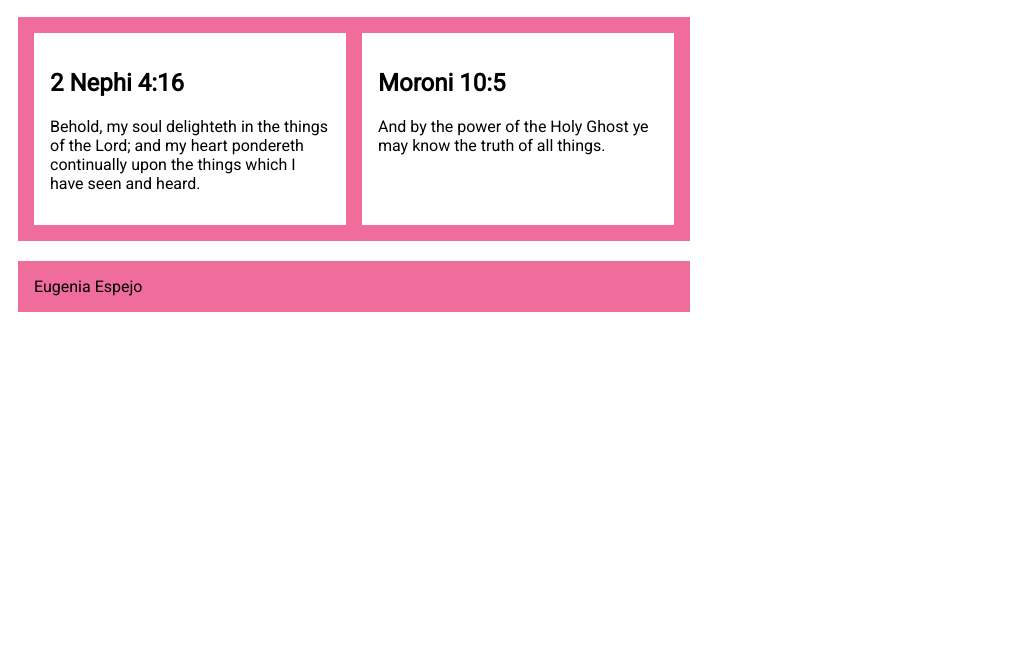
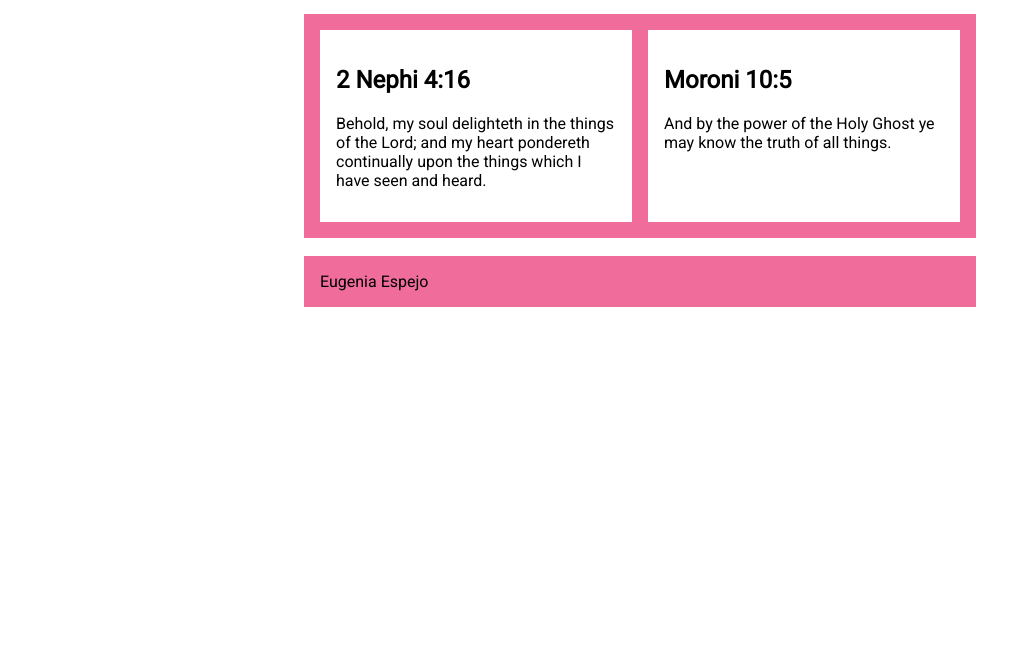
Before and after one commit to euge86/wdd131, a plain HTML site: page week02/media-query.html in a window 1280 px wide. Shown: the part 134-800 px from the top of the page, without its empty margins (0-1021 px from the left). Drawn offline with Linux system fonts and the light colour scheme.

Commit message:
correction

```diff
--- a/week02/styles/media-query.css
+++ b/week02/styles/media-query.css
@@ -4,8 +4,8 @@ body {
 
 header, main, footer {
     max-width: 640px;
-    margin: 1rem, auto;
-    border: 10px solid #fff;
+    margin: 1rem auto;
+    border: 1px solid #fff;
     padding: 1rem;
     background-color: #F06C9B;
 }
```
